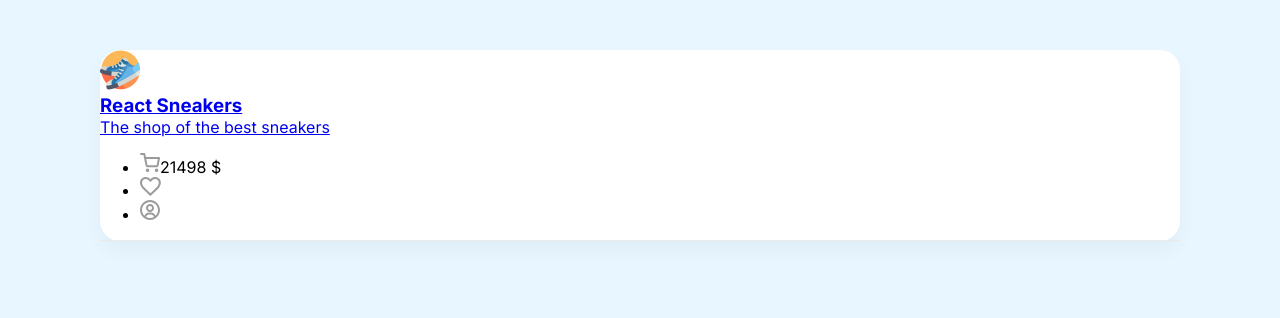
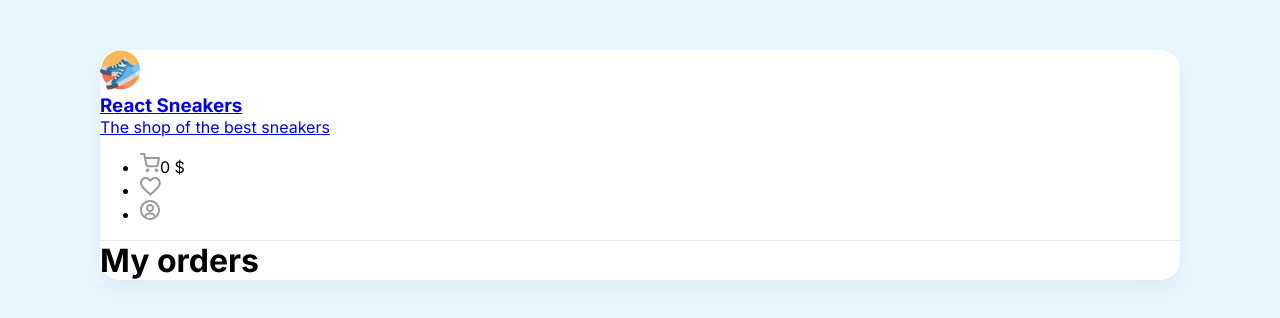
Before and after one commit to hardDino/react, a React (Create React App) app in the folder sneakers/: page /orders in a window 1280 px wide. Shown: the top 318 px of the page. Built offline with nearby package versions, Linux system fonts and the light colour scheme; data requests are answered from the project's data file.

Commit message:
create custom hook

```diff
--- a/sneakers/server/db.json
+++ b/sneakers/server/db.json
@@ -61,29 +61,7 @@
       "imageUrl": "/img/sneakers/10.jpg"
     }
   ],
-  "cart": [
-    {
-      "id": "3",
-      "title": "Мужские Кроссовки Nike Blazer Mid Suede",
-      "imageUrl": "/img/sneakers/3.jpg",
-      "price": 8499
-    },
-    {
-      "id": "2",
-      "title": "Мужские Кроссовки Nike Air Max 270",
-      "imageUrl": "/img/sneakers/2.jpg",
-      "price": 12999
-    }
-  ],
+  "cart": [],
   "favorites": [],
-  "orders": [
-    [
-      {
-        "id": "3",
-        "title": "Мужские Кроссовки Nike Blazer Mid Suede",
-        "imageUrl": "/img/sneakers/3.jpg",
-        "price": 8499
-      }
-    ]
-  ]
+  "orders": []
 }
--- a/sneakers/src/App.js
+++ b/sneakers/src/App.js
@@ -1,5 +1,6 @@
 import Home from './pages/Home'
 import Favorites from './pages/Favorites'
+import { Orders } from './pages/Orders'
 import Header from './components/Header'
 import Cart from './components/Cart'
 import React from 'react'
@@ -89,8 +90,6 @@ function App() {
 		return favoriteItems.some((obj) => Number(obj.id) === Number(id))
 	}
 
-	const totalPrice = cartItems.reduce((acc, item) => acc += item.price, 0)
-
 	return (
 		<AppContext.Provider
 			value={{
@@ -102,8 +101,7 @@ function App() {
 				isItemAdded,
 				isItemFavorite,
 				setCartOpened,
-				setCartItems,
-				totalPrice
+				setCartItems
 			}}
 		>
 			<div className='wrapper clear'>
@@ -124,6 +122,7 @@ function App() {
 						}
 					></Route>
 					<Route path='/favorites' element={<Favorites />}></Route>
+					<Route path='/orders' element={<Orders />}></Route>
 				</Routes>
 			</div>
 		</AppContext.Provider>
--- a/sneakers/src/components/Card/index.js
+++ b/sneakers/src/components/Card/index.js
@@ -5,15 +5,9 @@ import AppContext from '../../context'
 import ContentLoader from 'react-content-loader'
 import styles from './Card.module.scss'
 
-
-function Card({
-	id,
-	title,
-	imageUrl,
-	price,
-	loading = false,
-}) {
-	const { isItemAdded, isItemFavorite, onAddToCart, onAddToFavorites } = React.useContext(AppContext)
+function Card({ id, title, imageUrl, price, loading = false }) {
+	const { isItemAdded, isItemFavorite, onAddToCart, onAddToFavorites } =
+		React.useContext(AppContext)
 
 	const itemProps = { id, title, imageUrl, price }
 
@@ -53,7 +47,9 @@ function Card({
 						<img
 							className={styles.plus}
 							onClick={() => onAddToCart(itemProps)}
-							src={isItemAdded(id) ? '/img/btn-checked.svg' : '/img/btn-plus.svg'}
+							src={
+								isItemAdded(id) ? '/img/btn-checked.svg' : '/img/btn-plus.svg'
+							}
 							alt='Plus'
 						/>
 					</div>
--- a/sneakers/src/components/Cart.js
+++ b/sneakers/src/components/Cart.js
@@ -3,14 +3,16 @@ import React from 'react'
 
 import AppContext from '../context'
 
+import { useCart } from "../hooks/useCart";
 import Info from './Info'
 
 const delay = (ms) => new Promise((resolve) => setTimeout(resolve, ms))
 
 function Cart({ onClickDelete, items = [] }) {
-	const { cartItems, setCartOpened, setCartItems, totalPrice } =
+	const { setCartOpened } =
 		React.useContext(AppContext)
-	const [isOrderComplete, setIsOrderComplete] = React.useState(false)
+	const { cartItems, setCartItems, totalPrice } = useCart()
+ 	const [isOrderComplete, setIsOrderComplete] = React.useState(false)
 	const [orderId, setOrderId] = React.useState(null)
 	const [isLoading, setIsLoading] = React.useState(false)
 
--- a/sneakers/src/components/Header.js
+++ b/sneakers/src/components/Header.js
@@ -1,12 +1,11 @@
 import React from 'react'
-
-import AppContext from '../context'
 
 import { Link } from 'react-router-dom'
 
+import { useCart } from '../hooks/useCart'
 
 function Header(props) {
-	const { totalPrice } = React.useContext(AppContext)
+	const { totalPrice } = useCart()
 
 	return (
 		<header className='d-flex justify-between align-center p-40'>
@@ -77,6 +76,7 @@ function Header(props) {
 					</Link>
 				</li>
 				<li>
+					<Link to='/orders'>
 						<svg
 							width='20'
 							height='20'
@@ -91,6 +91,7 @@ function Header(props) {
 								fill='#9B9B9B'
 							/>
 						</svg>
+					</Link>
 				</li>
 			</ul>
 		</header>
--- /dev/null
+++ b/sneakers/src/hooks/useCart.js
@@ -0,0 +1,10 @@
+import React from "react";
+
+import AppContext from "../context";
+
+export const useCart = () => {
+	const { cartItems, setCartItems } = React.useContext(AppContext);
+	const totalPrice = cartItems.reduce((acc, item) => acc += item.price, 0)
+
+	return { cartItems, setCartItems, totalPrice }
+}
--- /dev/null
+++ b/sneakers/src/pages/Orders.jsx
@@ -0,0 +1,26 @@
+import React from 'react'
+
+//import AppContext from "../context";
+
+import Card from '../components/Card'
+
+
+export function Orders() {
+
+	return (
+		<div className='content p-40'>
+			<div className='d-flex justify-between align-center mb-30'>
+				<h1>My orders</h1>
+			</div>
+			<div className='d-flex flex-wrap'>
+				{[].map((item, index) => (
+					<Card
+						key={index}
+						//clickOnFavorite={(obj) => onAddToFavorites(obj)}
+						{...item}
+					/>
+				))}
+			</div>
+		</div>
+	)
+}
```
Lines whose indentation alone changed are shown as unchanged.
